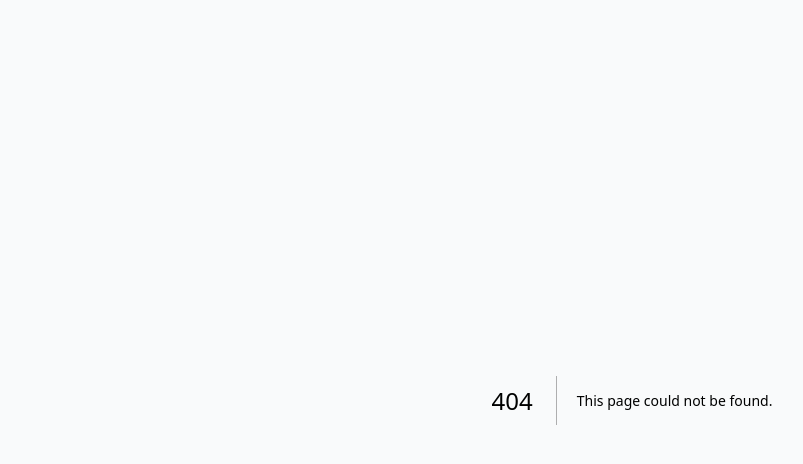
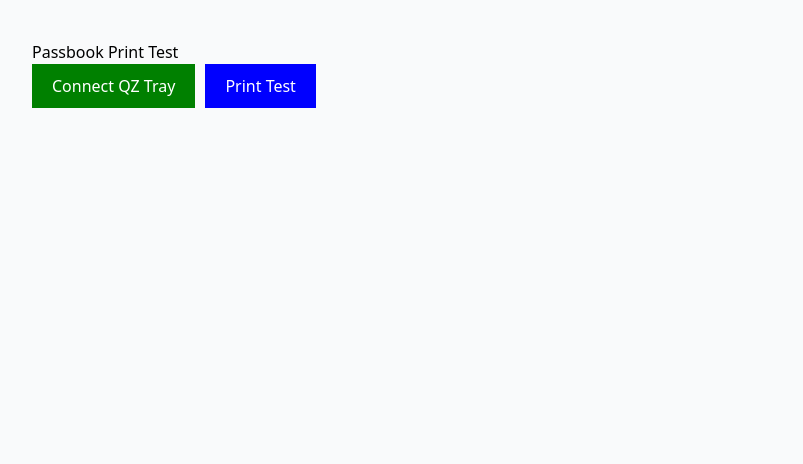
Before and after one commit to pradipsp12/pnb-bc, a Next.js app: page /print-test in a window 1280 px wide. Before the commit this address had no page. Shown: the top 464 px of the page, without its empty margins (8-811 px from the left). Built offline with nearby package versions, Linux system fonts and the light colour scheme.

Commit message:
font fixed account no

```diff
--- a/app/layout.js
+++ b/app/layout.js
@@ -2,8 +2,8 @@
 import './globals.css';
 
 export const metadata = {
-  title: 'PNB Account Form Scraper',
-  description: 'Upload PNB account opening forms and extract data to MongoDB & Google Sheets',
+  title: 'PNB-BC CRM',
+  description: 'A CRM system for PNB-BC',
 };
 
 export default function RootLayout({ children }) {
--- /dev/null
+++ b/app/print-test/page.js
@@ -0,0 +1,85 @@
+'use client';
+
+import { useEffect } from 'react';
+
+export default function PrintTestPage() {
+
+  useEffect(() => {
+    // Load QZ Tray script
+    const script = document.createElement('script');
+    script.src = "https://cdn.jsdelivr.net/npm/qz-tray@2.2.3/qz-tray.js";
+    script.async = true;
+    document.body.appendChild(script);
+  }, []);
+
+  const connectQZ = async () => {
+    if (!window.qz) {
+      alert("QZ Tray not loaded");
+      return;
+    }
+
+    try {
+      await window.qz.websocket.connect();
+      console.log("QZ Connected");
+    } catch (err) {
+      console.error(err);
+      alert("Failed to connect QZ Tray");
+    }
+  };
+
+ const printTest = async () => {
+  try {
+    const qz = window.qz;
+
+    if (!qz.websocket.isActive()) {
+      await qz.websocket.connect();
+    }
+
+    const config = qz.configs.create("EPSON PLQ-20");
+
+    const data = '\x1B@HELLO\r\n\r\n\x0C';
+
+    await qz.print(config, [{
+      type: 'raw',
+      format: 'plain',
+      data: data
+    }]);
+
+    alert("Print sent!");
+
+  } catch (err) {
+    console.error(err);
+    alert("Print failed");
+  }
+};
+  return (
+    <div style={{ padding: '40px' }}>
+      <h1>Passbook Print Test</h1>
+
+      <button
+        onClick={connectQZ}
+        style={{
+          padding: '10px 20px',
+          marginRight: '10px',
+          background: 'green',
+          color: 'white',
+          border: 'none'
+        }}
+      >
+        Connect QZ Tray
+      </button>
+
+      <button
+        onClick={printTest}
+        style={{
+          padding: '10px 20px',
+          background: 'blue',
+          color: 'white',
+          border: 'none'
+        }}
+      >
+        Print Test
+      </button>
+    </div>
+  );
+}
--- a/app/reissue-passbook/page.jsx
+++ b/app/reissue-passbook/page.jsx
@@ -796,7 +796,7 @@ function ReissuePassbookContent() {
                           </div>
                           <div className="min-w-0">
                             <p className="font-semibold text-gray-900 truncate">{r.customerName}</p>
-                            <p className="text-xs font-mono text-gray-500">{r.accountNo}</p>
+                            <p className="text-lg font-mono text-gray-500">{r.accountNo}</p>
                           </div>
                         </div>
                         <div className="flex gap-1 flex-shrink-0">
```
